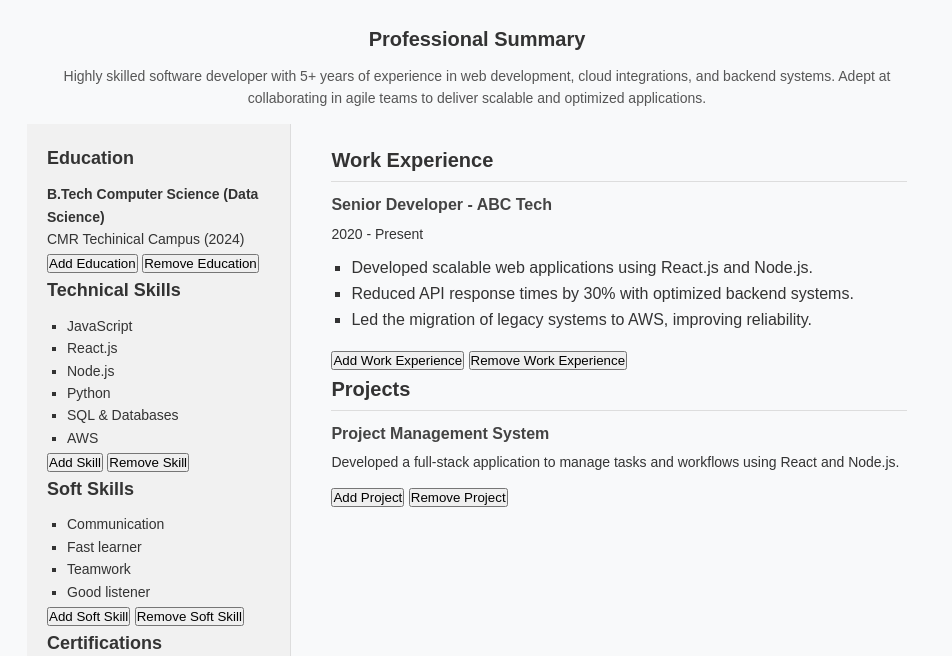
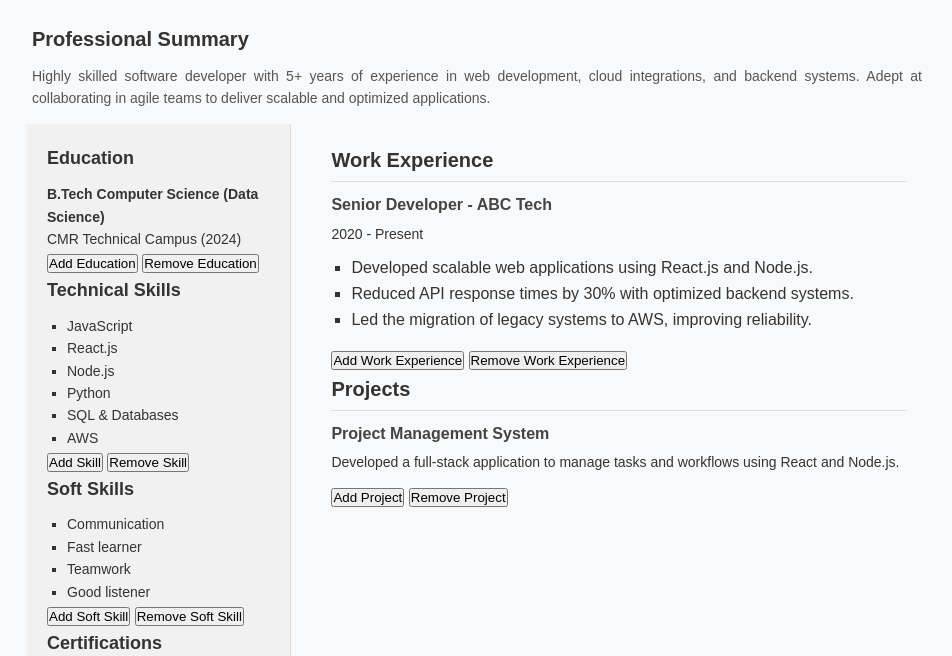
Before and after one commit to techstreak/resume-maker, a plain HTML site: page resumemaker.html in a window 1280 px wide. Shown: the part 144-800 px from the top of the page, without its empty margins (163-1115 px from the left). Drawn offline with Linux system fonts and the light colour scheme.

Commit message:
Update resumemaker.html

```diff
--- a/resumemaker.html
+++ b/resumemaker.html
@@ -126,7 +126,7 @@
         }
 
         .summary {
-            text-align: center;
+            text-align: justify;
             padding: 5px;
             max-width: 900px;
             margin: 0 auto 10px auto;
@@ -236,7 +236,7 @@
             <div id="education-section">
                 <div class="education" contenteditable="true">
                     <b><p>B.Tech Computer Science (Data Science) </p></b>
-                    <p>CMR Techinical Campus (2024)</p>
+                    <p>CMR Technical Campus (2024)</p>
                 </div>
             </div>
             <button onclick="addEducation()">Add Education</button>
```
